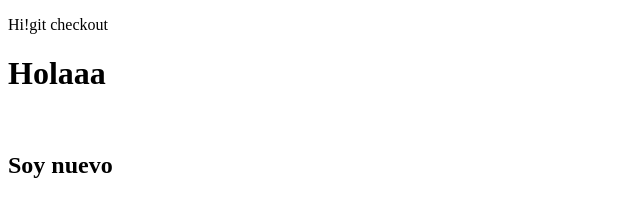
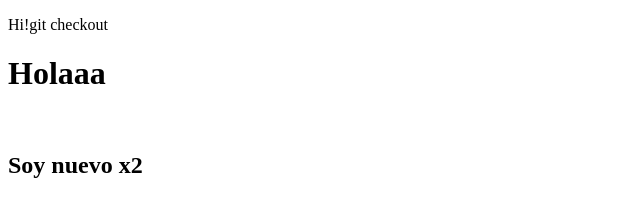
Before and after one commit to carlorregod/ejemplo, a plain HTML site: page index.html in a window 1280 px wide. Shown: the full height of the page, 0-640 px from the left. Drawn offline with Linux system fonts and the light colour scheme.

Commit message:
Otro cambio

```diff
--- a/index.html
+++ b/index.html
@@ -9,6 +9,6 @@
 <body>
    <p id="hola" class="muno">Hi!git checkout </p>
    <h1>Holaaa</h1><br>
-   <h2>Soy nuevo</h2>
+   <h2>Soy nuevo x2</h2>
 </body>
 </html>
```
